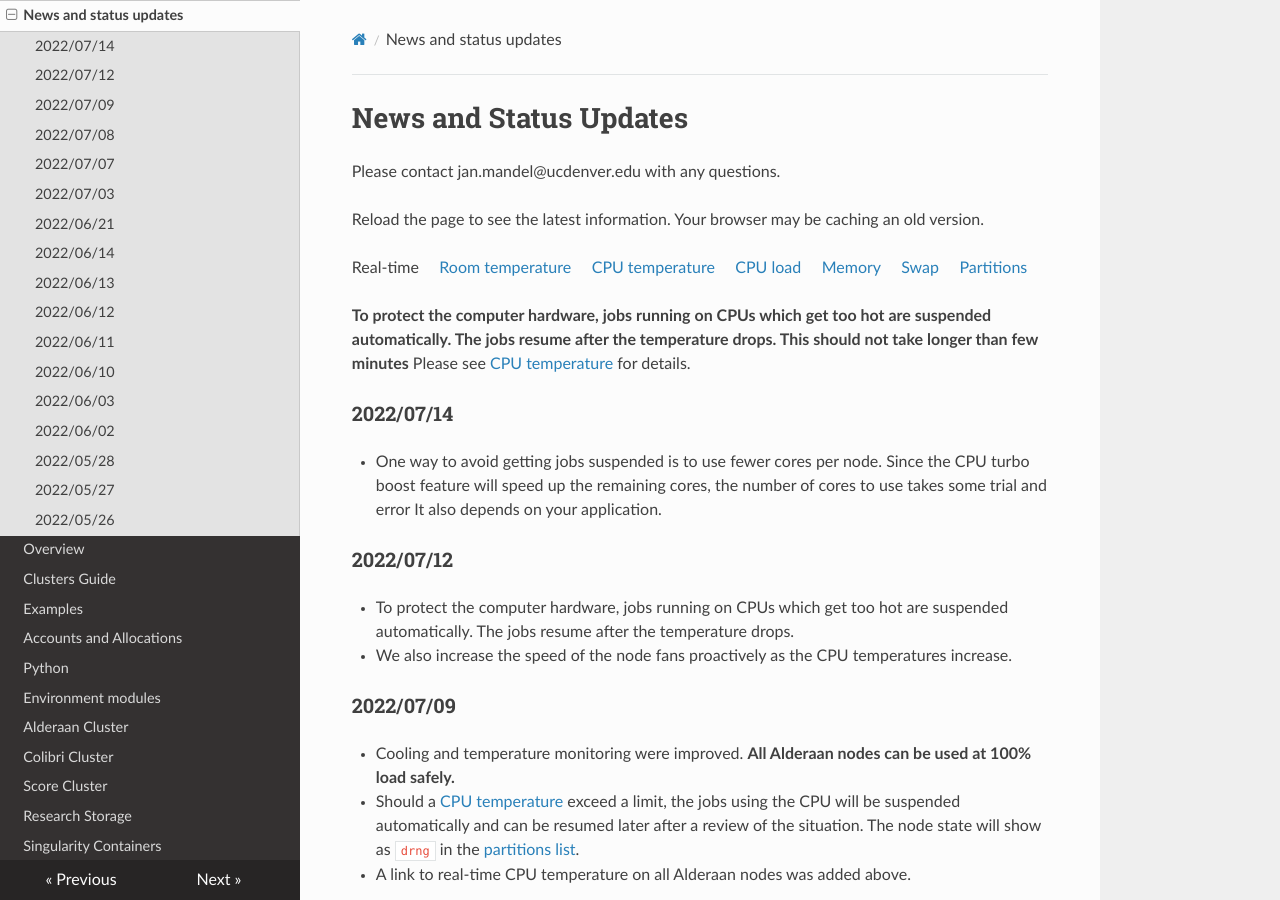
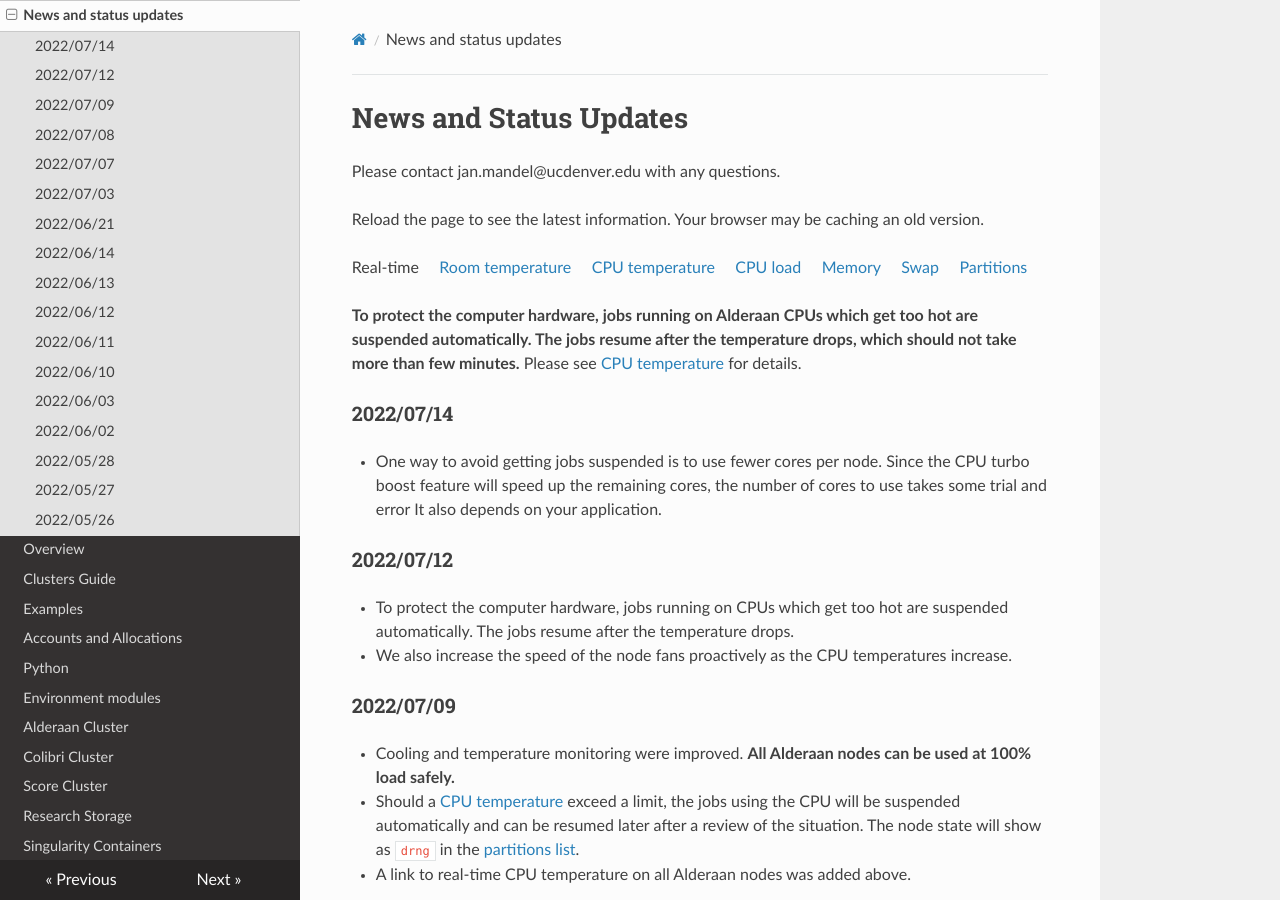
Before and after one commit to ccmucdenver/ccm-docs, an MkDocs documentation site: the page built from docs/updates.md, in a window 1280 px wide and 900 px high. Built offline with MkDocs 1.6.1, drawn with Linux system fonts in a browser that asks for light colours; nearby versions of some CDN libraries.

Commit message:
temp mgmt

```diff
--- a/docs/updates.md
+++ b/docs/updates.md
@@ -7,9 +7,9 @@ Reload the page to see the latest information. Your browser may be caching an ol
 Real-time  &nbsp;  &nbsp; [Room temperature](https://demo.openwfm.org/web/alderaan/temp.txt) &nbsp; &nbsp; [CPU temperature](https://demo.openwfm.org/web/alderaan/cpu_temp.txt)  &nbsp; &nbsp; [CPU load](https://demo.openwfm.org/web/alderaan/cpu.txt) &nbsp; &nbsp; [Memory](https://demo.openwfm.org/web/alderaan/mem.txt) &nbsp; &nbsp; [Swap](https://demo.openwfm.org/web/alderaan/swp.txt) &nbsp; &nbsp; [Partitions](https://demo.openwfm.org/web/alderaan/sinfo.txt)
 
 
-**To protect the computer hardware, jobs running on CPUs which get too hot are
-suspended automatically. The jobs resume after the temperature drops.
-This should not take longer than few minutes**
+**To protect the computer hardware, jobs running on Alderaan CPUs which get too hot are
+suspended automatically. The jobs resume after the temperature drops, which
+should not take more than few minutes.**
 Please see [CPU temperature](https://demo.openwfm.org/web/alderaan/cpu_temp.txt) for details.
 
 ### 2022/07/14
```
